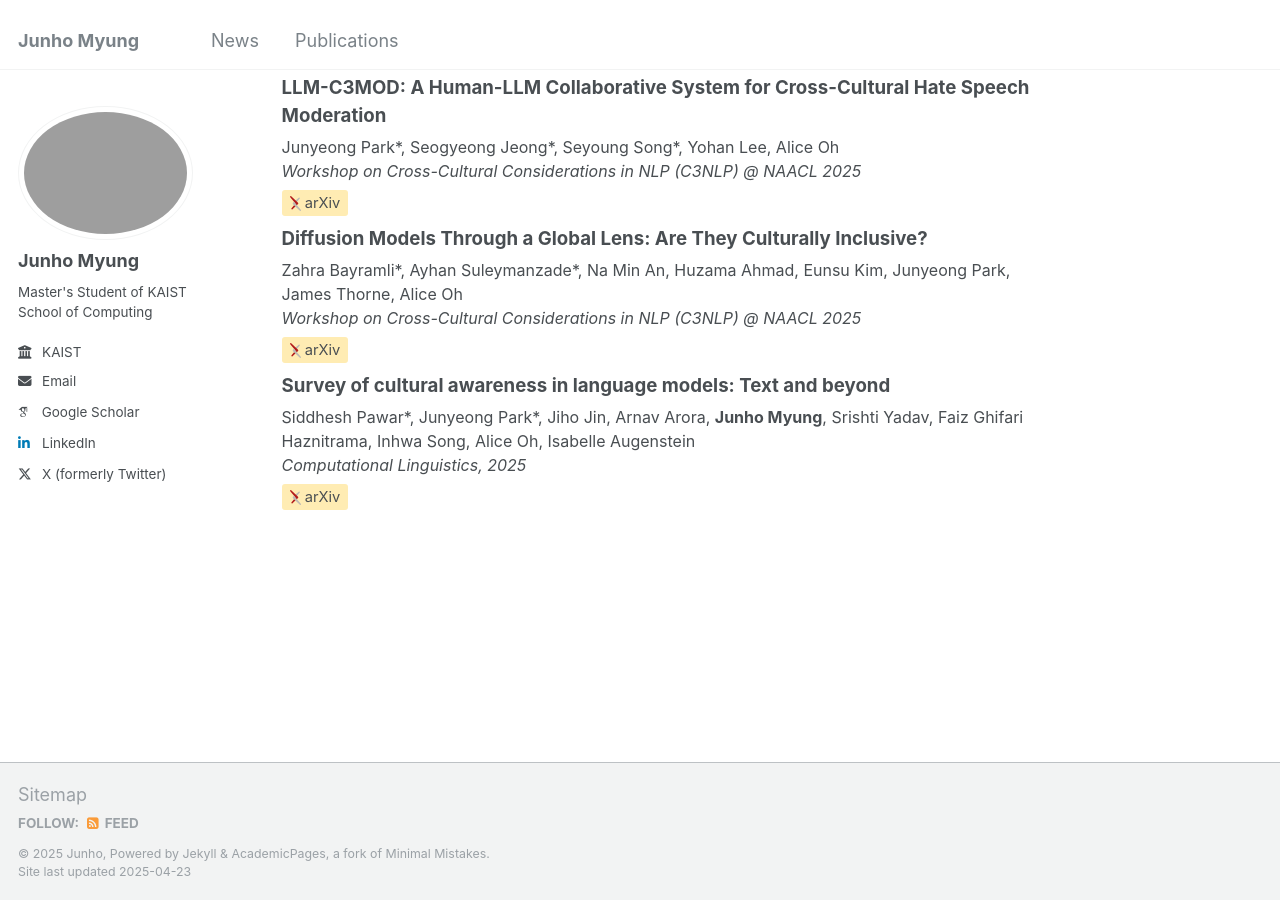
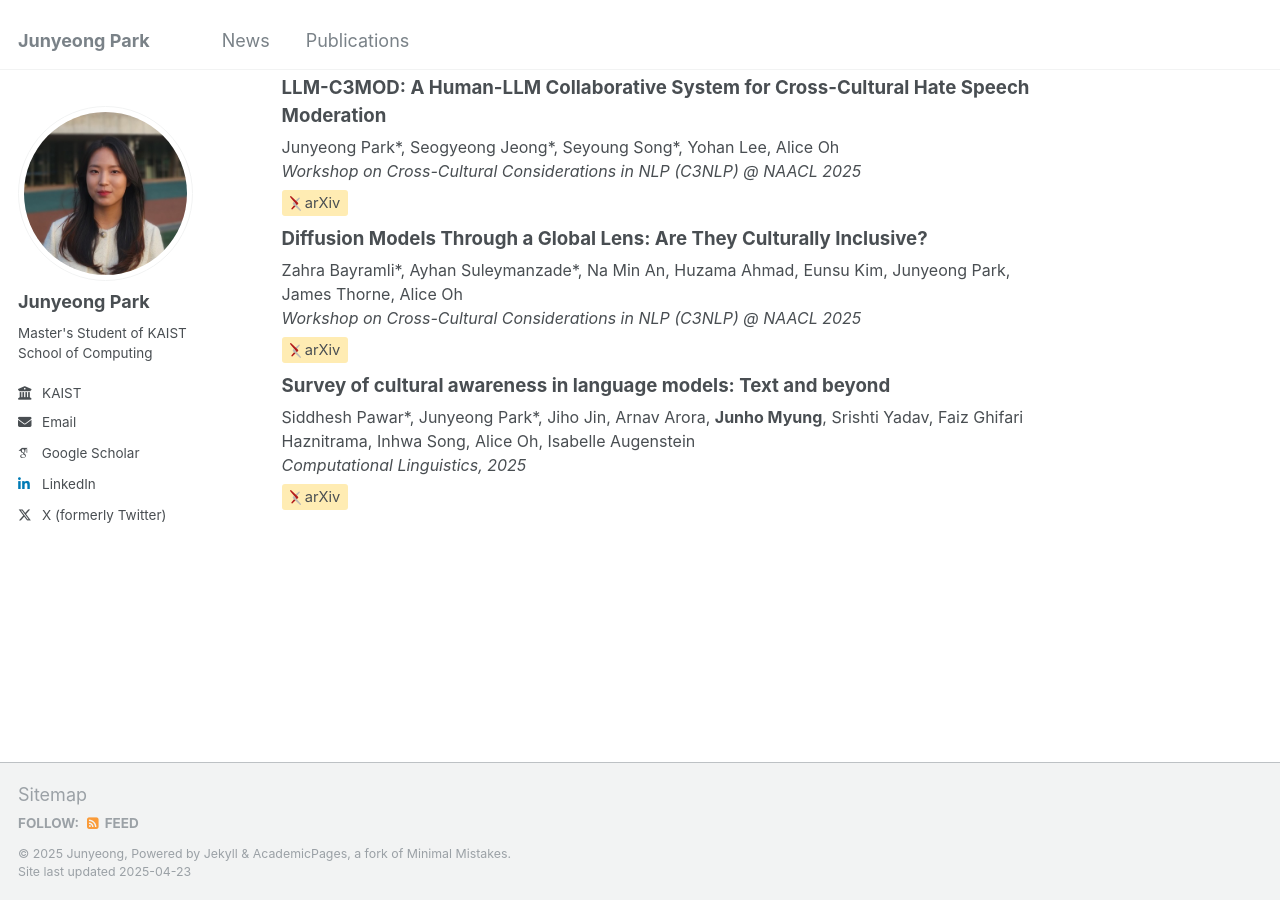
Before and after one commit to jjjunyeong/jjjunyeong.github.io, a Jekyll site: the page built from _pages/about.md, in a window 1280 px wide and 900 px high, scrolled down 847 px. Built offline with Jekyll 4.4.1, drawn with Linux system fonts in a browser that asks for light colours; some web fonts are replaced.

Commit message:
Update _config.yml

```diff
--- a/_config.yml
+++ b/_config.yml
@@ -8,31 +8,31 @@
 
 # Basic Site Settings
 locale                   : "en-US"
-title                    : "Junho Myung"
+title                    : "Junyeong Park"
 title_separator          : "-"
-name                     : &name "Junho"
+name                     : &name "Junyeong"
 description              : &description "personal description"
-url                      : https://junhomyung.github.io # the base hostname & protocol for your site e.g. "https://[your GitHub username].github.io"
+url                      : https://jjjunyeong.github.io # the base hostname & protocol for your site e.g. "https://[your GitHub username].github.io"
 baseurl                  : "" # the subpath of your site, e.g. "/blog"
-repository               : "JunhoMyung/junhomyung.github.io"
+repository               : "jjjunyeong/junyeongpark.github.io"
 
 # Site Author - The following control what appear as part of the author content on the side bar.
 #               If a field is blank the icon and link will not appear, otherwise it will be shown.
 #               Additional customization can be done by editing /_includes/author-profile.html
 author:
   # Biographic information
-  avatar           : "my_profile.png"
-  name             : "Junho Myung"
+  avatar           : "my_profile.jpg"
+  name             : "Junyeong Park"
   pronouns         : # example: "she/her"
   bio              : "Master's Student of KAIST School of Computing"
   location         : # "Earth"
   employer         : "KAIST"
   uri              : # URL
-  email            : "junho.myung@kaist.ac.kr"
+  email            : "jjjunyeong9986@kaist.ac.kr"
 
   # Academic websites
   arxiv            : # URL - Update with the correct link to your profile
-  googlescholar    : "https://scholar.google.com/citations?user=Rs6U7rgAAAAJ&hl=en"
+  googlescholar    : "https://scholar.google.com/citations?user=V9oXTicAAAAJ&hl=en"
   impactstory      : # URL
   orcid            : #"http://orcid.org/yourorcidurl"
   semantic         : # URL
@@ -58,7 +58,7 @@ author:
   keybase          : # Username
   instagram        : # Username
   lastfm           : # Username
-  linkedin         : junho-myung-481690322
+  linkedin         : junyeong-park-61b508267
   mastodon         : # URL
   medium           : # URL
   pinterest        : # Username
@@ -66,7 +66,7 @@ author:
   steam            : # Username
   telegram         : # URL
   tumblr           : # Username
-  twitter          : JunhoMyung_
+  twitter          : jjjunyeong
   vine             : # Username
   weibo            : # Username
   wikipedia        : # Username
```
